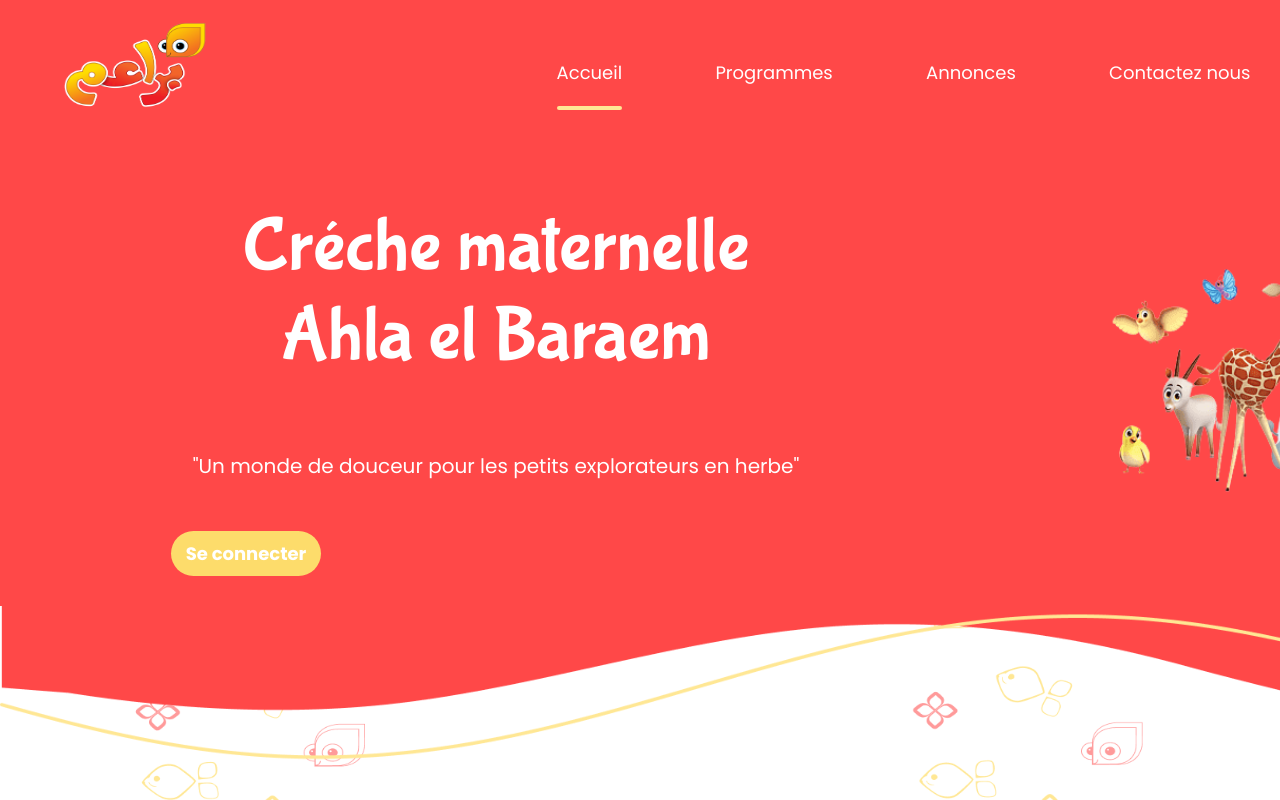
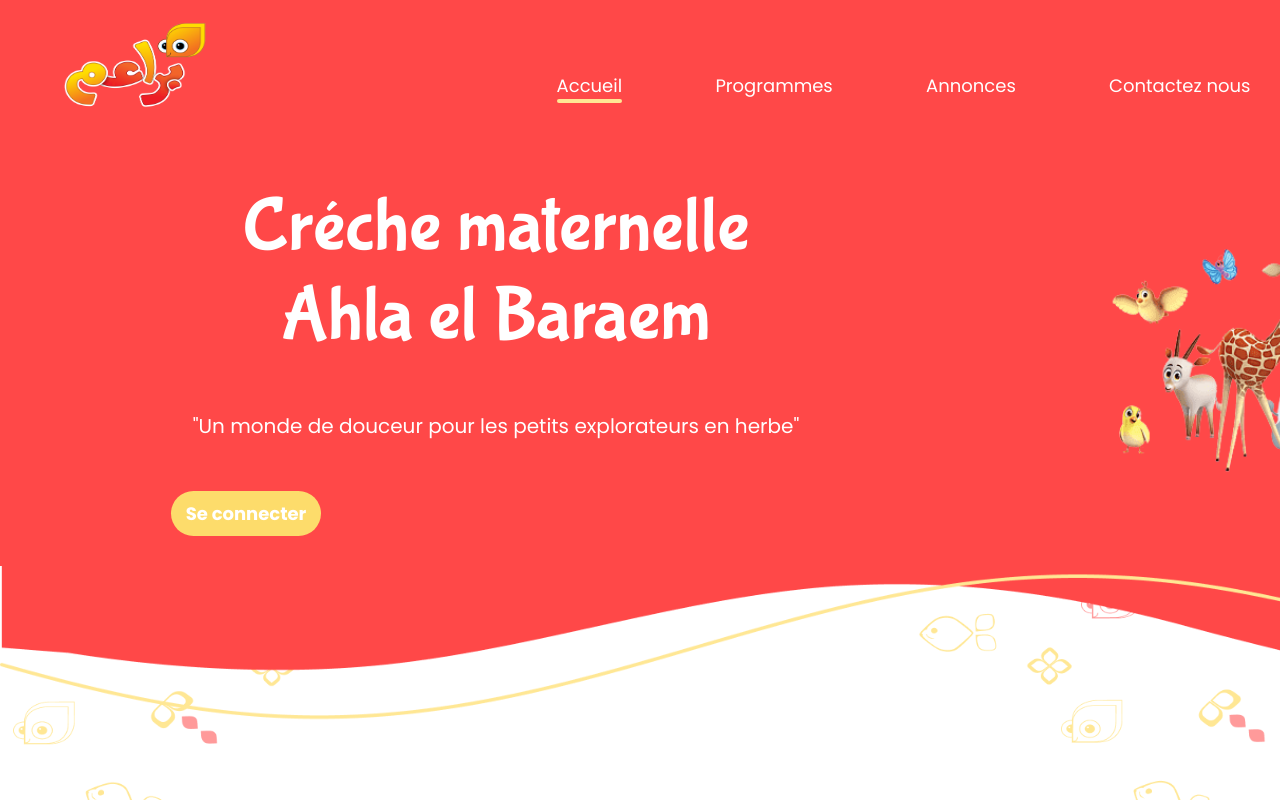
Before and after one commit to rahmamhb/AhlaElBaraem, a React (Create React App) app in the folder my-app/: page / in a window 1280 px wide. Shown: the top 800 px of the page. Built offline with nearby package versions, Linux system fonts and the light colour scheme.

Commit message:
modified css claases causing problems with home page

```diff
--- a/my-app/src/InfoPerso.css
+++ b/my-app/src/InfoPerso.css
@@ -33,7 +33,7 @@
 
     text-align: left;
 }
-p{
+.section p{
     margin: 20px auto;
 }
 .container{
--- a/my-app/src/Messagerie.css
+++ b/my-app/src/Messagerie.css
@@ -14,7 +14,7 @@
     background-image: url(./assets/background.png);
     background-size: cover;
 }
-.message{
+.messagerie .message{
     display: inline-grid;
     grid-template-rows:auto auto ;
     font-family: 'Poppins', sans-serif;
```
